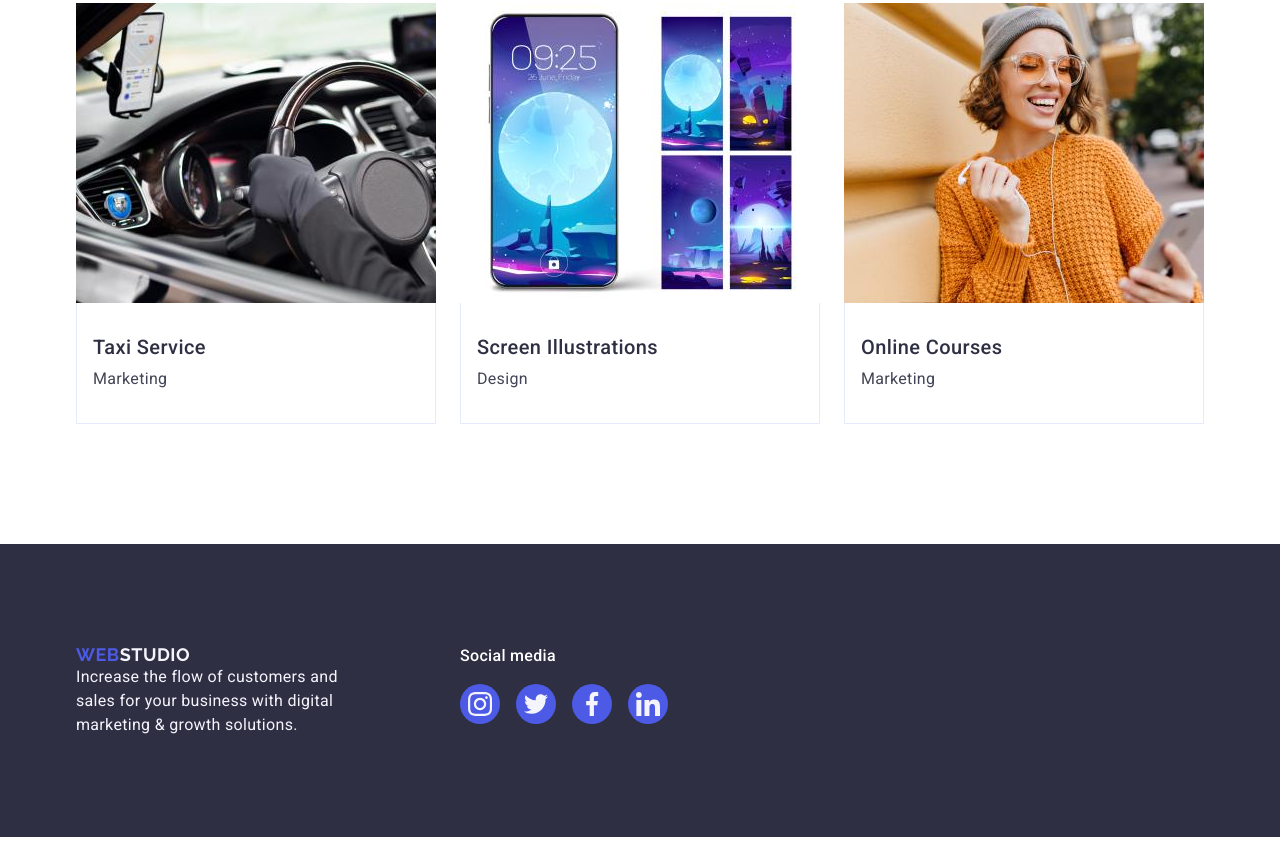
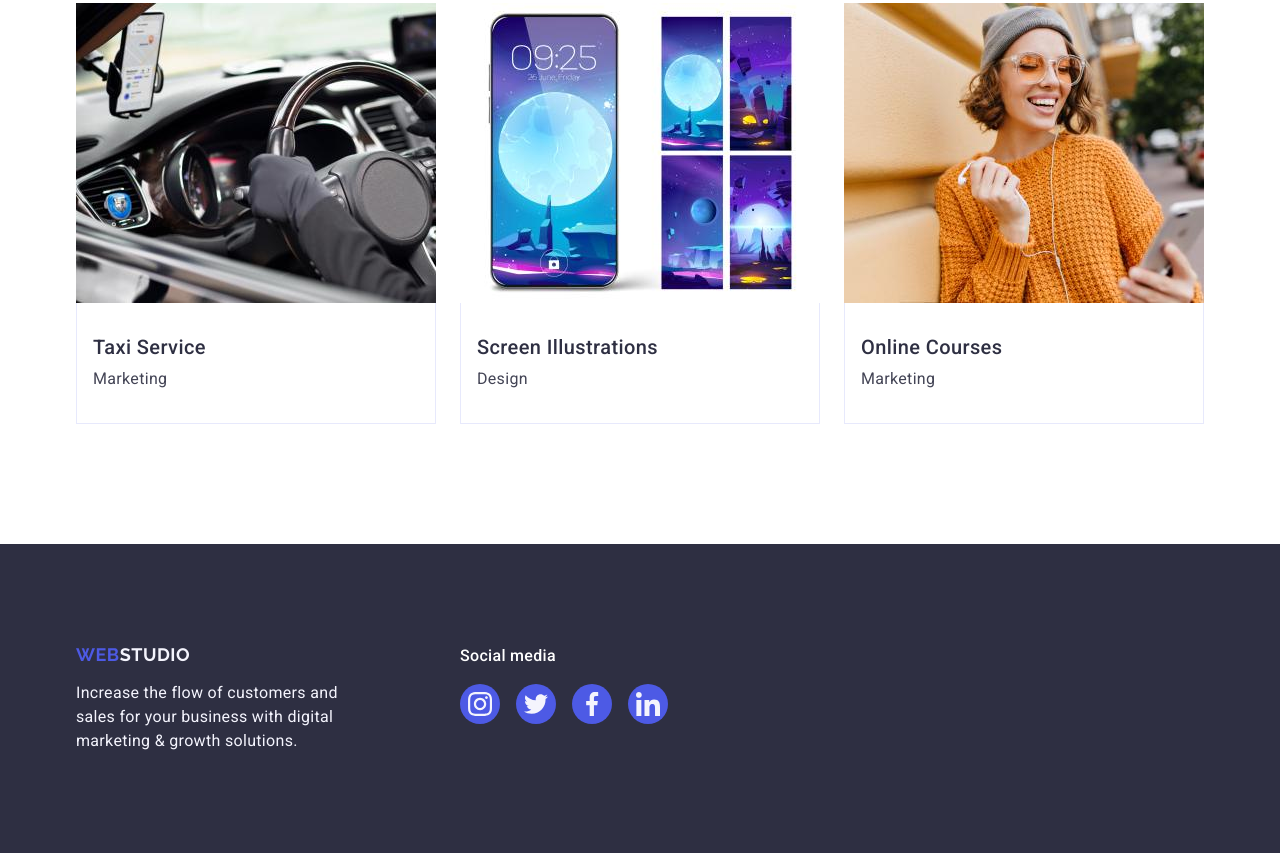
Before and after one commit to k-rybakov/goit-markup-hw-06, a plain HTML site: page index.html in a window 1280 px wide. Shown: the part 2639-3492 px from the top of the page. Drawn offline with nearby package versions, Linux system fonts and the light colour scheme.

Commit message:
margin for footer

```diff
--- a/css/style.css
+++ b/css/style.css
@@ -378,6 +378,8 @@ img {
   letter-spacing: 0.03em;
   text-transform: uppercase;
   color: #4d5ae5;
+  margin-bottom: 16px;
+  display: block;
 }
 
 .visually-hidden {
```
